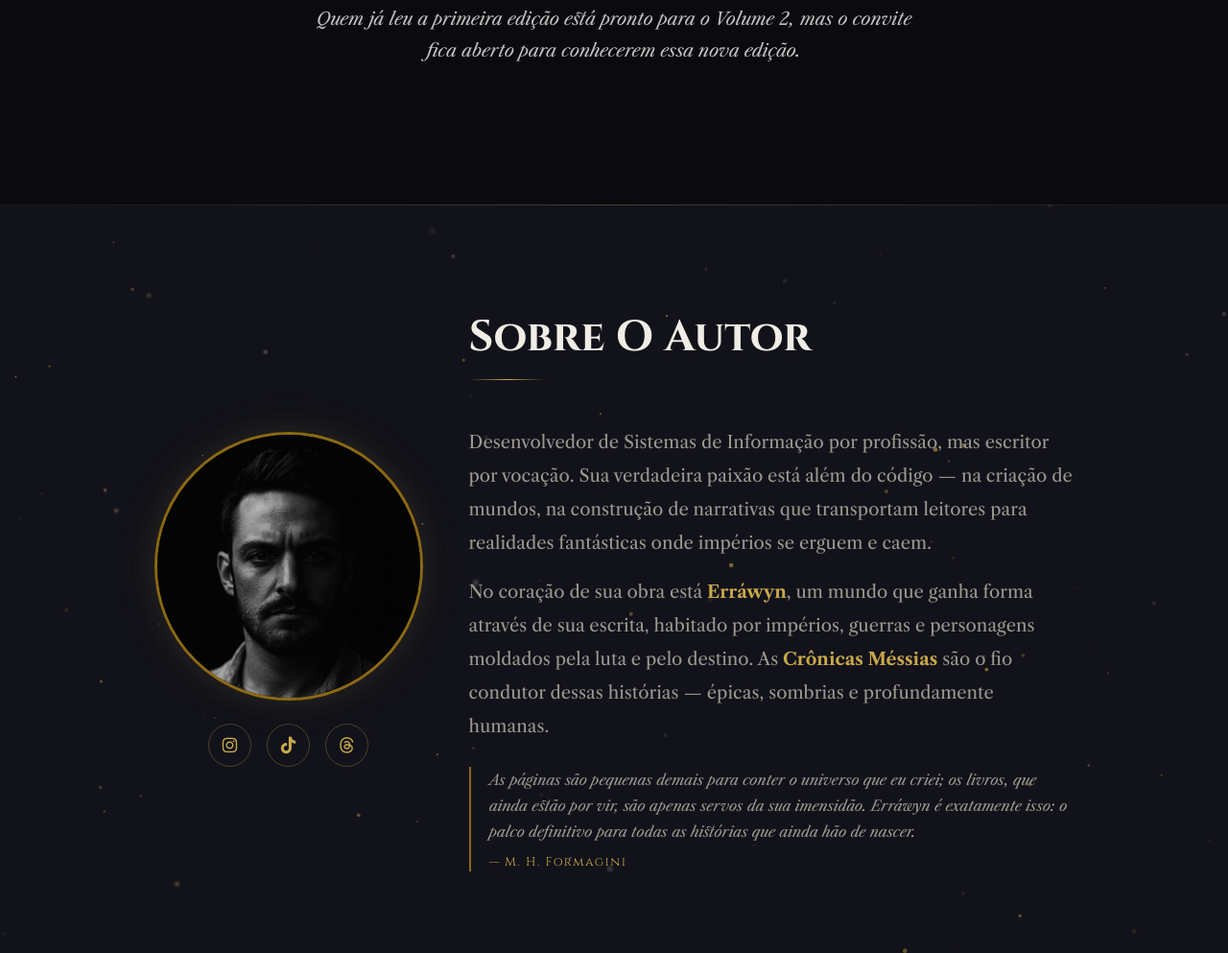
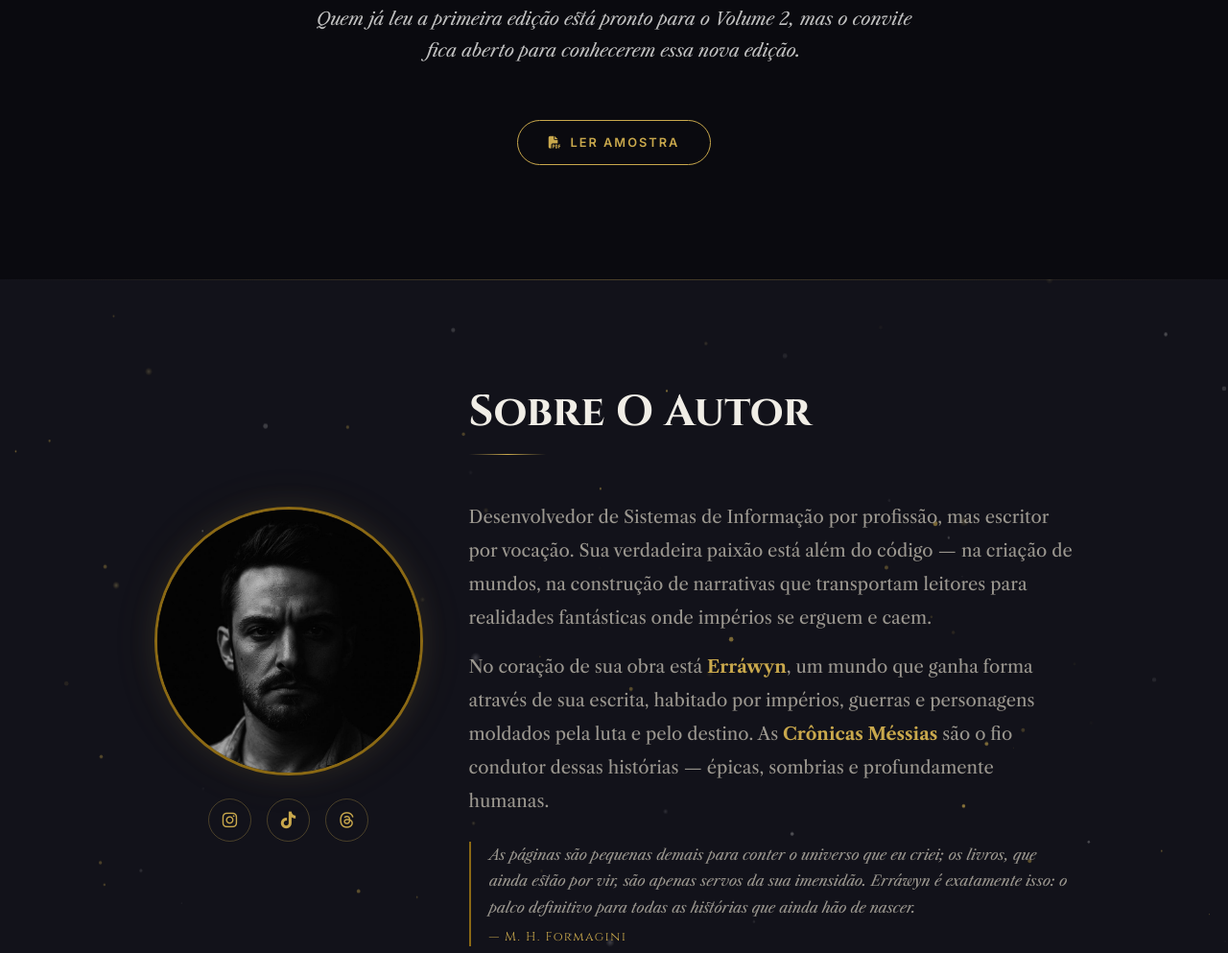
Before and after one commit to marcosformagini/mhformagini, a plain HTML site: page index.html in a window 1280 px wide. Shown: the part 1835-2828 px from the top of the page at 96% size. Drawn offline with nearby package versions, Linux system fonts and the light colour scheme; a web font is replaced by a local one.

Commit message:
feat: adiciona botão 'Ler Amostra' na seção de lançamento

```diff
--- a/index.html
+++ b/index.html
@@ -105,6 +105,12 @@
 
         <div class="notice-closing reveal reveal-delay-4">
             <p>Quem já leu a primeira edição está pronto para o Volume 2, mas o convite fica aberto para conhecerem essa nova edição.</p>
+        </div>
+
+        <div class="text-center mt-4 reveal reveal-delay-4">
+            <a href="assets/docs/sdg_amostra.pdf" target="_blank" class="btn-gold" aria-label="Ler amostra de Sombras da Guerra">
+                <i class="fa-solid fa-file-pdf" style="margin-right: 0.5rem;"></i>Ler Amostra
+            </a>
         </div>
     </div>
 </section>
```
